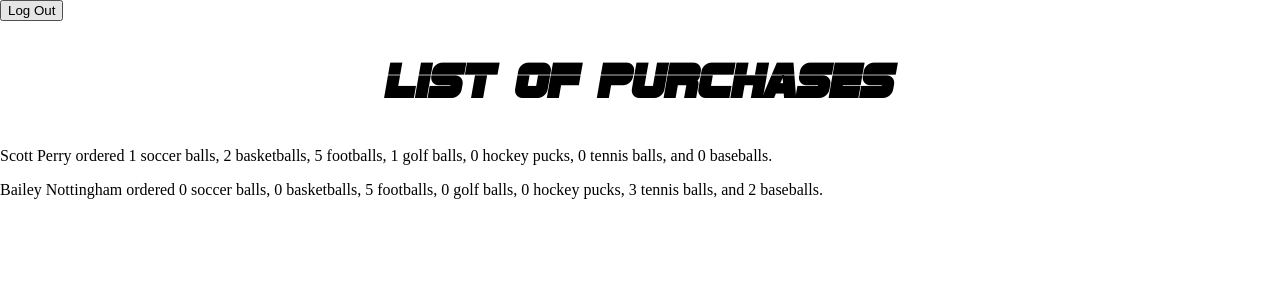
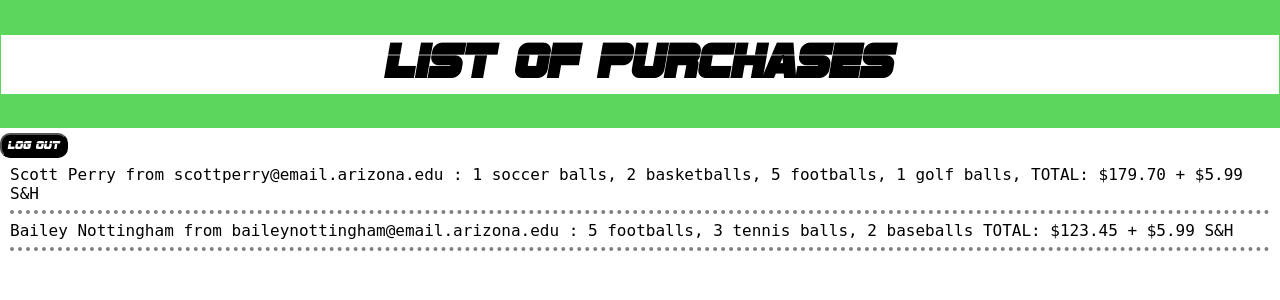
Before and after one commit to baileynottingham/Final-Project, a PHP site: page /purchases.php in a window 1280 px wide. Shown: the top 300 px of the page. Run offline with PHP 8.4, Linux system fonts and the light colour scheme; data comes from the database, SQL or seed files in the repository.

Commit message:
Admin Sheet

```diff
--- a/purchases.php
+++ b/purchases.php
@@ -5,19 +5,43 @@
   <link href="styles.css" type="text/css" rel="stylesheet" />
 </head>
 <body>
+  <div class="header">
+  <h1> List of Purchases </h1>
+  </div>
   <form id="logout" action="index.php" method="post"/>
     <input type="hidden" name="logout" value="true" />
-    <input type="submit" value="Log Out" />
+    <input class="cartButtons" type="submit" value="Log Out" />
   </form>
-  <h1> List of Purchases </h1>
     <?php
       require_once './Database.php';
       $purchases = $myDatabaseFunctions->purchaseList();
       foreach ($purchases as $row){
+        $total = 0;
     ?>
-      <p>
-      <?= $row['firstName'] ?> <?= $row['lastName'] ?> ordered <?= $row['item1'] ?> soccer balls, <?= $row['item2'] ?> basketballs,
-      <?= $row['item3'] ?> footballs, <?= $row['item4'] ?> golf balls, <?= $row['item5'] ?> hockey pucks, <?= $row['item6'] ?> tennis balls, and <?= $row['item7'] ?> baseballs.
+      <p class="report">
+      <?= $row['firstName'] ?> <?= $row['lastName'] ?> from <?= $row['email'] ?> :
+      <?php if ($row['item1'] != 0){ $total += ($row['item1'] * 19.95);?>
+        <?= ($row['item1']) ?> soccer balls,
+      <?php } ?>
+      <?php if ($row['item2'] != 0){ $total += ($row['item2'] * 25.00);?>
+        <?= ($row['item2']) ?> basketballs,
+      <?php } ?>
+      <?php if ($row['item3'] != 0){ $total += ($row['item3'] * 21.25);?>
+        <?= ($row['item3']) ?> footballs,
+      <?php } ?>
+      <?php if ($row['item4'] != 0){ $total += ($row['item4'] * 3.50);?>
+        <?= ($row['item4']) ?> golf balls,
+      <?php } ?>
+      <?php if ($row['item5'] != 0){ $total += ($row['item5'] * 12.75);?>
+        <?= ($row['item5']) ?> hockey pucks,
+      <?php } ?>
+      <?php if ($row['item6'] != 0){ $total += ($row['item6'] * 3.00);?>
+        <?= ($row['item6']) ?> tennis balls,
+      <?php } ?>
+      <?php if ($row['item7'] != 0){ $total += ($row['item7'] * 4.10);?>
+        <?= ($row['item7']) ?> baseballs
+      <?php } ?>
+      TOTAL: $<?= number_format($total,2) ?> + $5.99 S&H
       </p>
     <?php } ?>
 </body>
--- a/styles.css
+++ b/styles.css
@@ -110,6 +110,19 @@ h1 {
   font-family: monospace;
 }
 
+.report {
+  font-family: monospace;
+  font-size: 12pt;
+  border-bottom-width: 4px;
+  border-bottom-style: dotted;
+  border-bottom-color:  gray;
+  margin-top: 7px;
+  margin-bottom: 7px;
+  padding-bottom: 7px;
+  margin-left: 10px;
+  margin-right: 10px;
+}
+
 .cartImages {
   width: 100px;
   height: 100px;
```
